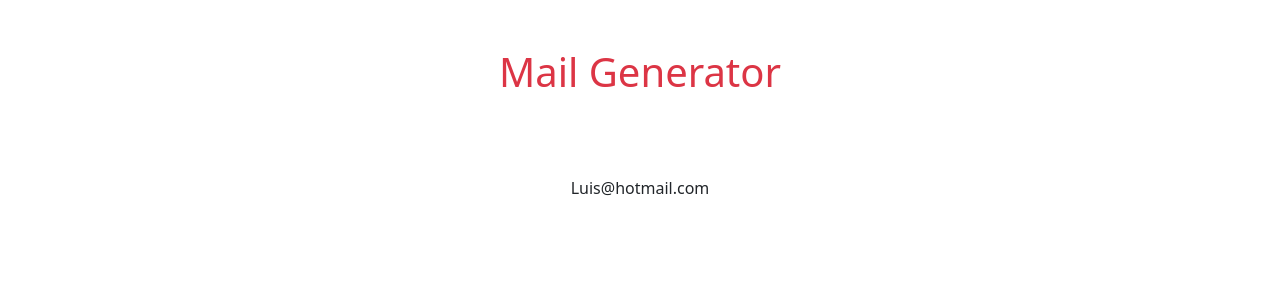
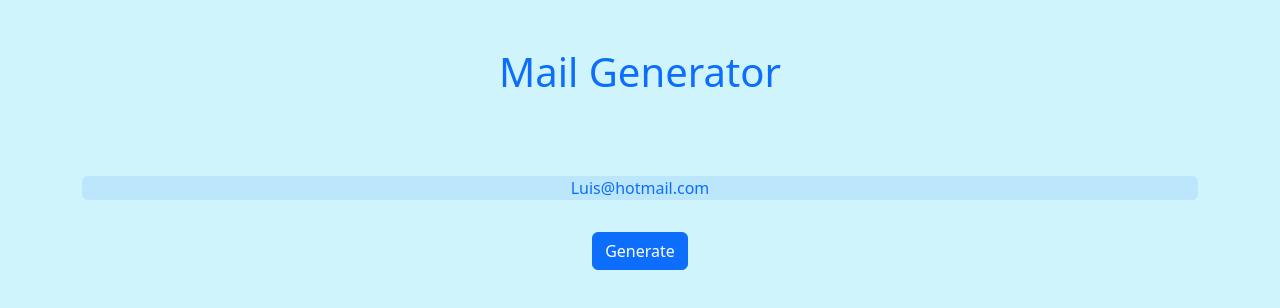
Before and after one commit to LuisE-Cruz/js-email-list, a plain HTML site: page Index.html in a window 1280 px wide. Drawn offline with nearby package versions, Linux system fonts and the light colour scheme.

Commit message:
Creato stile della lista + buttone che genera la lista  poi con JS, fine html

```diff
--- a/Index.html
+++ b/Index.html
@@ -10,10 +10,11 @@
     <title>Emails</title>
 </head>
 
-<body>
+<body class="bg-info-subtle">
+
     <div class="container text-center">
 
-        <h1 class="text-danger my-5">Mail Generator</h1>
+        <h1 class="text-primary my-5">Mail Generator</h1>
 
         <div class="row">
 
@@ -22,10 +23,16 @@
                 <ul class="list-unstyled gy-4">
 
                     <li class="list-unstyled my-3">
-                        Luis@hotmail.com
+
+                        <div class="bg-primary bg-opacity-10 border-primary rounded text-primary">
+                            Luis@hotmail.com
+                        </div>
+
                     </li>
 
                 </ul>
+
+                <button id="gen-mail" class="btn btn-primary my-3">Generate</button>
 
             </div>
 
```
